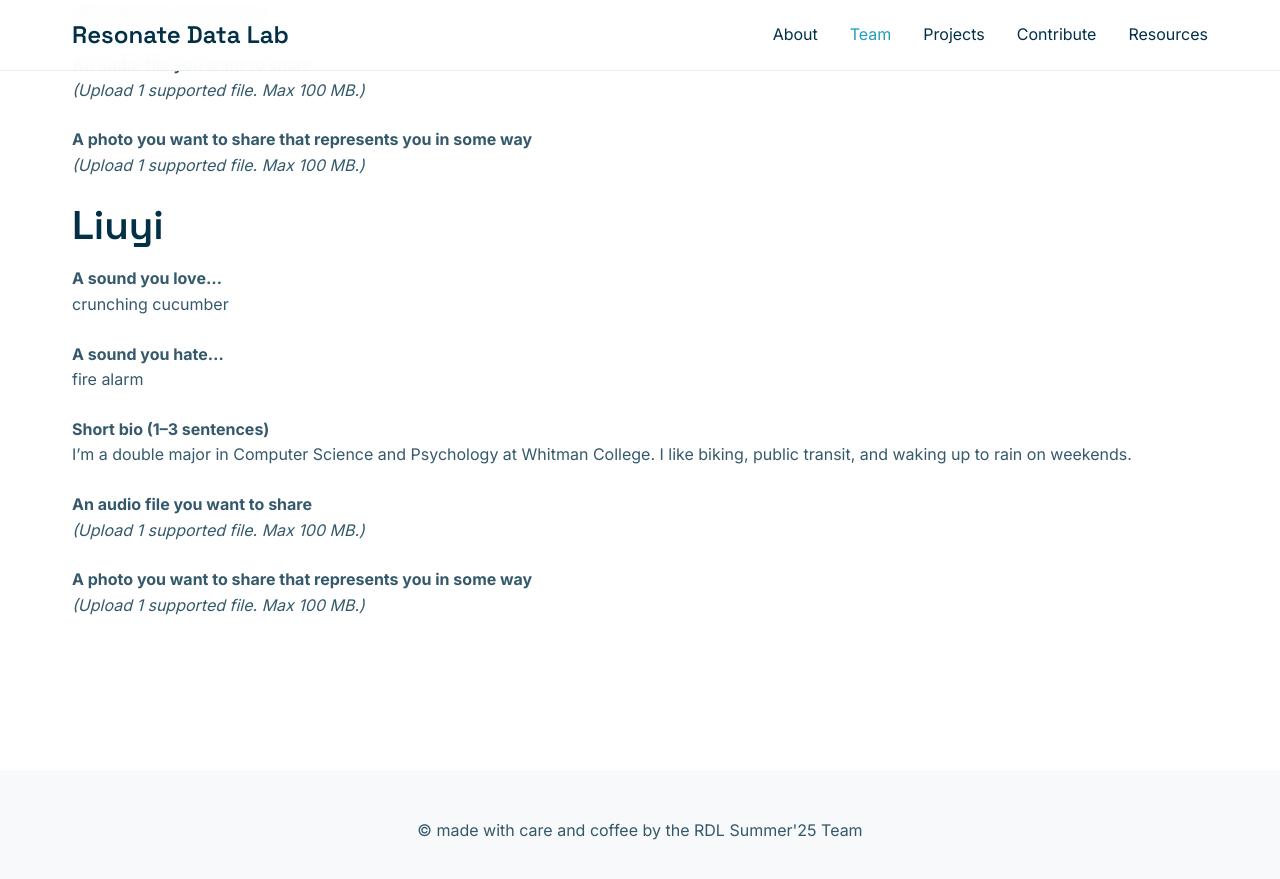
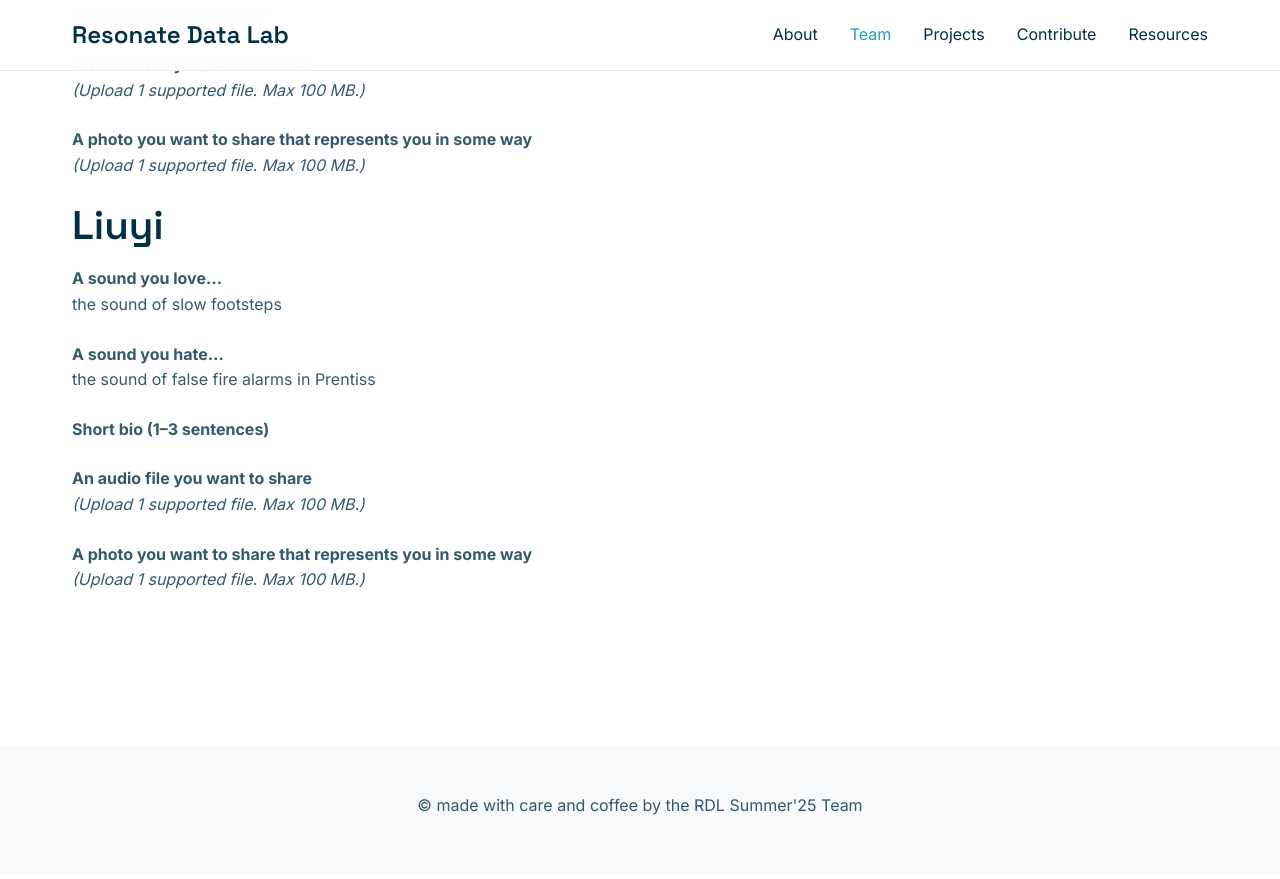
Before and after one commit to a421loop/Resonate-Data-Lab-Website-STRUCTURE, a Jekyll site: the page built from Team/index.md, in a window 1280 px wide and 900 px high, scrolled down 2639 px. Shown: the top 879 px of the window. Built offline with Jekyll 4.4.1, drawn with Linux system fonts in a browser that asks for light colours.

Commit message:
Update index.md

```diff
--- a/Team/index.md
+++ b/Team/index.md
@@ -117,13 +117,13 @@ the sound of false fire alarms in Prentiss
 ## Liuyi
 
 **A sound you love...**
-crunching cucumber
+the sound of slow footsteps
 
 **A sound you hate...**
-fire alarm
+the sound of false fire alarms in Prentiss
 
 **Short bio (1–3 sentences)**
-I’m a double major in Computer Science and Psychology at Whitman College. I like biking, public transit, and waking up to rain on weekends.
+<!-- Write your bio here, similar to the example given -->
 
 **An audio file you want to share**
 *(Upload 1 supported file. Max 100 MB.)*
```
